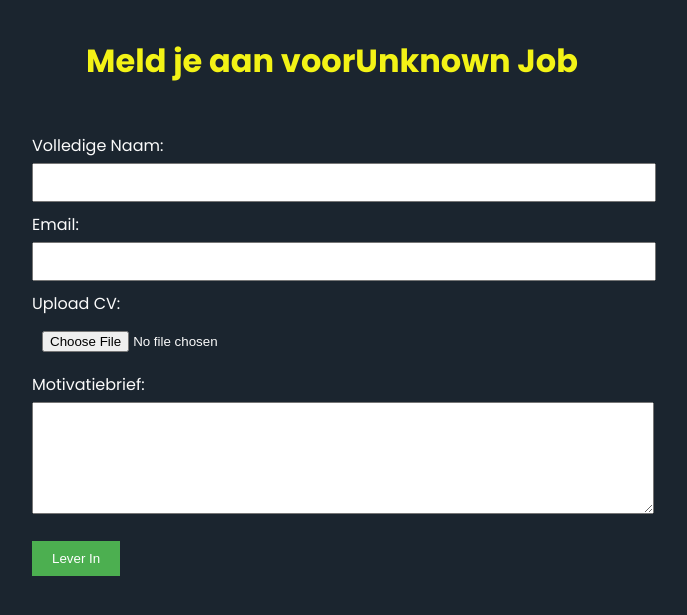
After one commit to chevyje/NextSteps-Solutions-Website, a PHP site: page /html/solliciteren/apply.html in a window 1280 px wide. The commit adds this page. Shown: the top 615 px of the page, without its empty margins (308-995 px from the left). Run offline with PHP 8.4, Linux system fonts and the light colour scheme.

Commit message:
soliciteer #3

```diff
--- a/css/soliciteer.css
+++ b/css/soliciteer.css
@@ -85,18 +85,57 @@ h2 {
     display: none;
 }
 
-.toggle-btn {
-    background-color: var(--background-color);
-    color: var(--text-color);
+button.toggle-btn {
+    margin-top: 10px;
+    padding: 5px 10px;
+    background-color: #008CBA;
+    color: white;
     border: none;
-    padding: 0.5em 1em;
+    cursor: pointer;
+}
+
+button.apply-btn {
+    margin-top: 10px;
+    padding: 10px 20px;
+    background-color: #4CAF50;
+    color: white;
+    border: none;
     cursor: pointer;
     border-radius: 5px;
-    margin-top: 1em;
 }
 
-.toggle-btn:hover {
-    background-color: #243545;
+button.apply-btn:hover {
+    background-color: #45a049;
+}
+
+#application-form {
+    max-width: 600px;
+    margin: 0 auto;
+}
+
+#application-form label {
+    display: block;
+    margin-top: 10px;
+}
+
+#application-form input,
+#application-form textarea {
+    width: 100%;
+    padding: 10px;
+    margin-top: 5px;
+}
+
+button[type="submit"] {
+    background-color: #4CAF50;
+    color: white;
+    padding: 10px 20px;
+    margin-top: 20px;
+    border: none;
+    cursor: pointer;
+}
+
+button[type="submit"]:hover {
+    background-color: #45a049;
 }
 
 /* Media Queries for responsiveness */
--- /dev/null
+++ b/html/solliciteren/apply.html
@@ -0,0 +1,45 @@
+<!DOCTYPE html>
+<html lang="en">
+<head>
+    <meta charset="UTF-8">
+    <meta name="viewport" content="width=device-width, initial-scale=1.0">
+    <title>Apply for Job</title>
+    <link rel="stylesheet" href="/css/soliciteer.css">
+</head>
+<body>
+    <header>
+        <h1>Meld je aan voor<span id="job-title"></span></h1>
+    </header>
+
+    <section id="application-form">
+        <form action="/html/solliciteren/submit-application.html" method="POST">
+            <label for="name">Volledige Naam:</label>
+            <input type="text" id="name" name="name" required><br>
+
+            <label for="email">Email:</label>
+            <input type="email" id="email" name="email" required><br>
+
+            <label for="resume">Upload CV:</label>
+            <input type="file" id="resume" name="resume" accept=".pdf,.doc,.docx" required><br>
+
+            <label for="message">Motivatiebrief:</label>
+            <textarea id="message" name="message" rows="6" required></textarea><br>
+
+            <button type="submit">Lever In</button>
+        </form>
+    </section>
+
+    <script>
+        // Fetch the job title from the URL query parameters
+        const params = new URLSearchParams(window.location.search);
+        const jobTitle = params.get('jobTitle');
+
+        // Set the job title in the HTML
+        if (jobTitle) {
+            document.getElementById('job-title').textContent = decodeURIComponent(jobTitle);
+        } else {
+            document.getElementById('job-title').textContent = "Unknown Job";
+        }
+    </script>
+</body>
+</html>
```
Also changed, not shown: html/solliciteer.html (deleted, +0 -121 lines), html/solliciteren/solliciteer.html (added, +125 -0 lines), html/solliciteren/submit-application.html (added, +18 -0 lines), js/soliciteer.js (+7 -1 lines), assets/img/Frontend_developer.jpeg (deleted), assets/img/Product manager.png (deleted), assets/img/What-is-a-Product-Manager_.jpg (added), assets/img/frontend developer.jpg (added).
